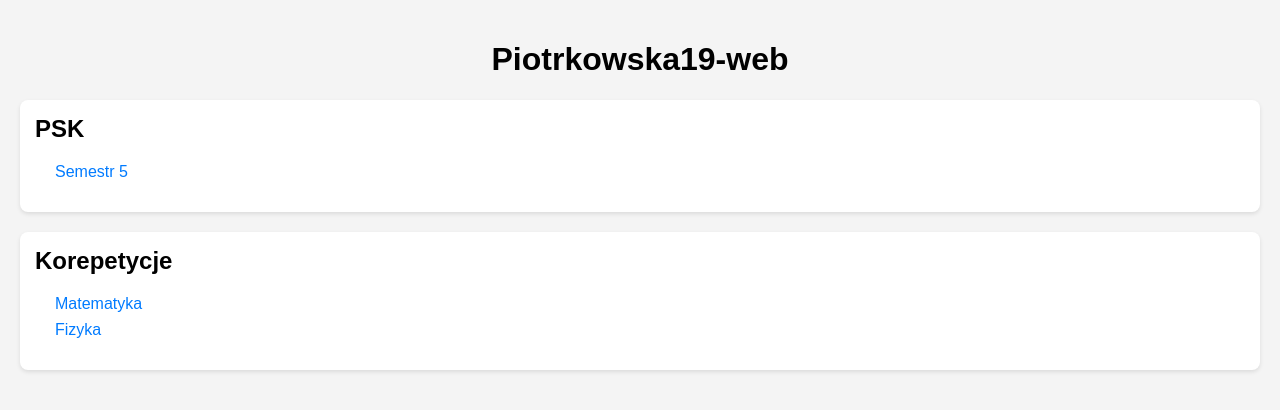
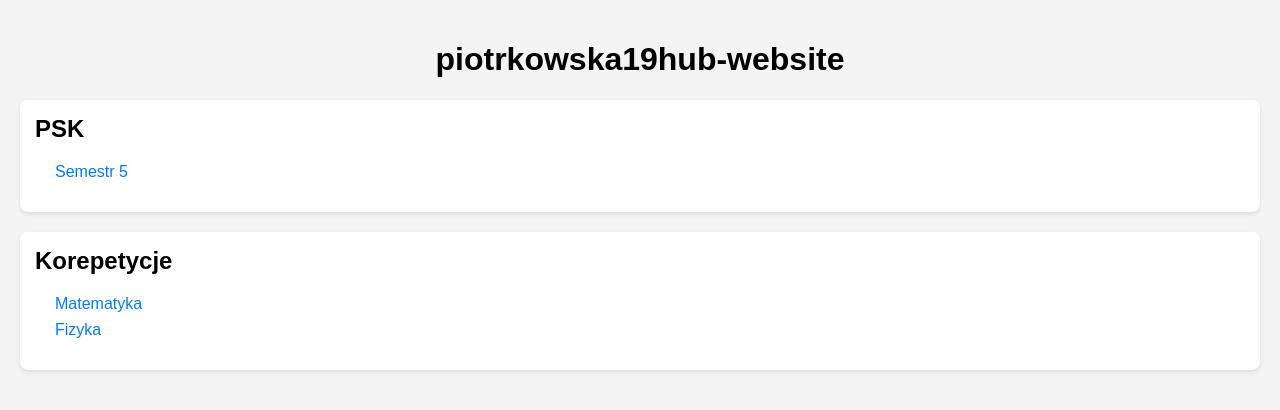
Before and after one commit to jakub-arkadiusz-putowski/japweb, a plain HTML site: page index.html in a window 1280 px wide. Drawn offline with Linux system fonts and the light colour scheme.

Commit message:
index:1746

```diff
--- a/index.html
+++ b/index.html
@@ -3,7 +3,7 @@
 <head>
     <meta charset="UTF-8">
     <meta name="viewport" content="width=device-width, initial-scale=1.0">
-    <title>Moja Strona Internetowa</title>
+    <title>p19hub-website</title>
     <style>
         body {
             font-family: Arial, sans-serif;
@@ -42,7 +42,7 @@
 </head>
 <body>
 
-    <h1>Piotrkowska19-web</h1>
+    <h1>piotrkowska19hub-website</h1>
 
     <!-- Kategoria PSK -->
     <div class="category">
```
